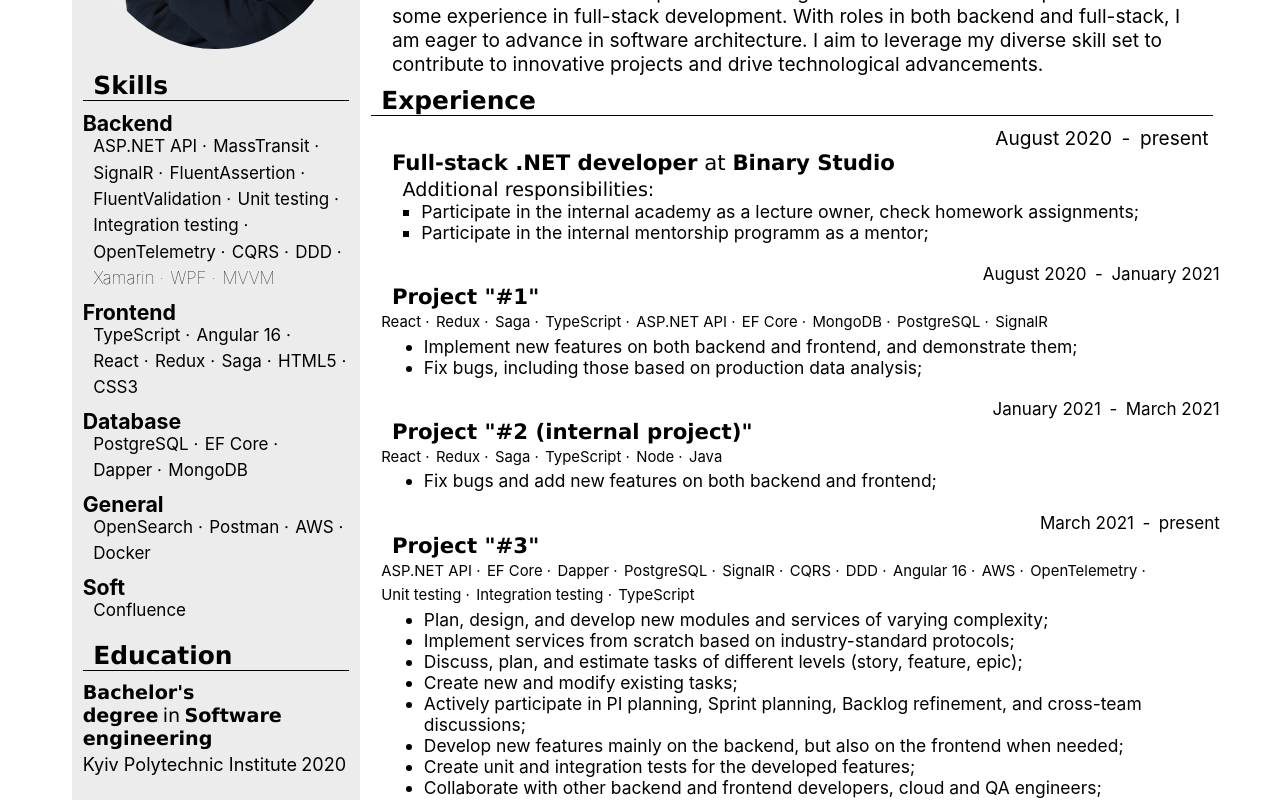
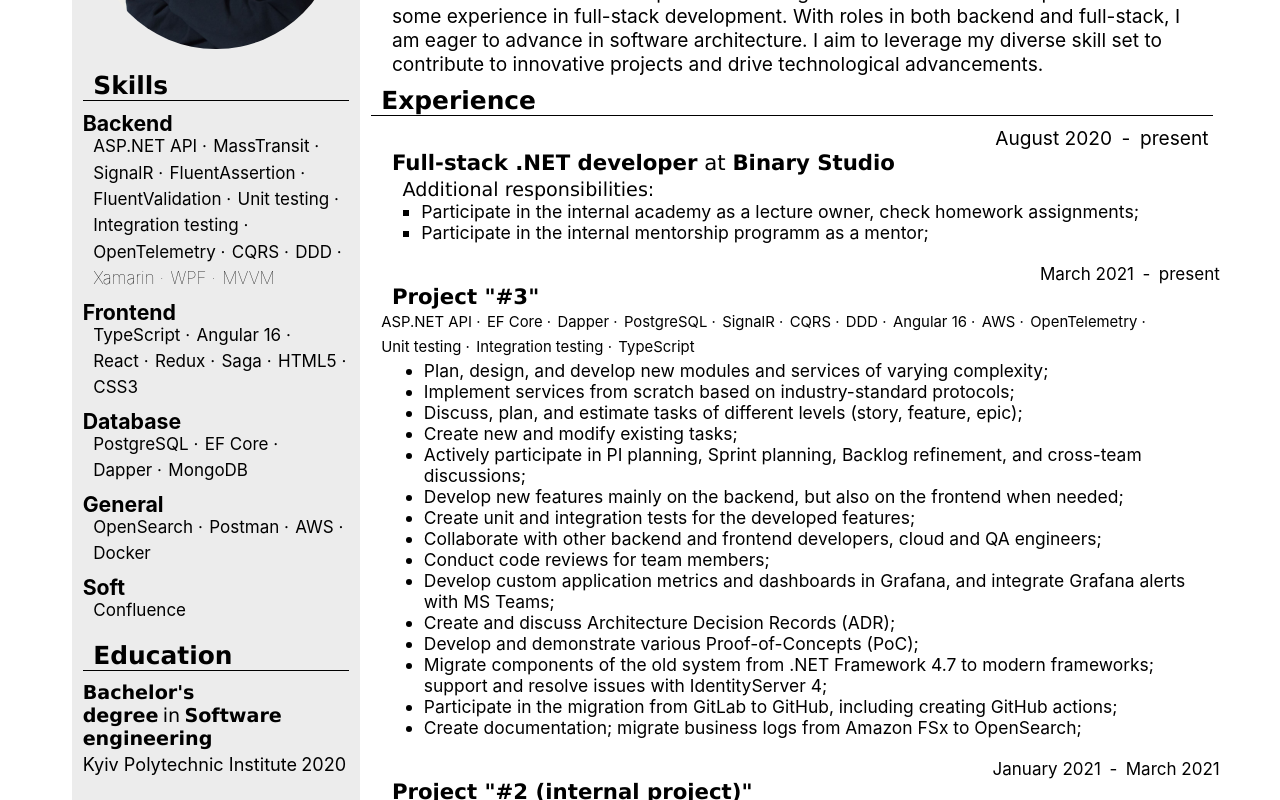
Before and after one commit to rusgumeniuk/portfolio, a React (Create React App) app: page / in a window 1280 px wide. Shown: the part 260-1060 px from the top of the page. Built offline with nearby package versions, Linux system fonts and the light colour scheme.

Commit message:
feat: add sortByDateDesc function, apply it for jobs and projects

```diff
--- a/src/components/experience/Experience.tsx
+++ b/src/components/experience/Experience.tsx
@@ -2,6 +2,7 @@ import { FC } from 'react';
 import Project from '../project/Project';
 import Divider from '../shared/divider/Divider';
 import Period from '../shared/period/Period';
+import { sortByDateDesc } from '../shared/utils/dateUtils';
 import { Jobs as JobsData } from './data';
 import './Experience.css';
 
@@ -10,8 +11,10 @@ const Experience: FC = () => {
     <div className="experience">
       <h3 className="title">Experience</h3>
       <Divider />
-      {JobsData.map((job, i) => (
-        <div className="job" key={i}>
+      {JobsData.sort((x, y) =>
+        sortByDateDesc(x.company.startedOn, y.company.startedOn),
+      ).map((job, jobIndex) => (
+        <div className="job" key={jobIndex}>
           <div className="job-head">
             <div className="job-period">
               <Period
@@ -34,16 +37,18 @@ const Experience: FC = () => {
             <div className="additional-responsibilities-container">
               <span className="title">Additional responsibilities:</span>
               <ul className="additional-responsibilities">
-                {job.additionalResponsibilities.map((resp, i) => (
-                  <li key={i}>{resp}</li>
+                {job.additionalResponsibilities.map((resp, respIndex) => (
+                  <li key={respIndex}>{resp}</li>
                 ))}
               </ul>
             </div>
           )}
           <div className="projects-container">
-            {job.projects.map((project, i) => (
-              <Project key={i} project={project} />
-            ))}
+            {job.projects
+              .sort((x, y) => sortByDateDesc(x.startedOn, y.startedOn))
+              .map((project, projectIndex) => (
+                <Project key={projectIndex} project={project} />
+              ))}
           </div>
         </div>
       ))}
--- a/src/components/shared/period/Period.tsx
+++ b/src/components/shared/period/Period.tsx
@@ -12,8 +12,7 @@ const Period: FC<PeriodProperties> = ({
   endedDate,
   localization,
 }) => {
-  const isCompleted = (date: Date | null): boolean =>
-    date !== null && date <= new Date();
+  const isCompleted = (date: Date): boolean => date <= new Date();
 
   const formatDate = (date: Date): string =>
     date.toLocaleString(localization, { month: 'long', year: 'numeric' });
@@ -31,9 +30,9 @@ const Period: FC<PeriodProperties> = ({
         <em>{formatDate(startedDate)}</em>
       </span>
       <span>-</span>
-      {isCompleted(endedDate) ? (
+      {endedDate && isCompleted(endedDate) ? (
         <span className="date">
-          <em>{formatDate(endedDate!)}</em>
+          <em>{formatDate(endedDate)}</em>
         </span>
       ) : (
         <span className="present-container">
--- /dev/null
+++ b/src/components/shared/utils/dateUtils.ts
@@ -0,0 +1,2 @@
+export const sortByDateDesc = (firstDate: Date, secondDate: Date): number =>
+  secondDate.getTime() - firstDate.getTime();
```
